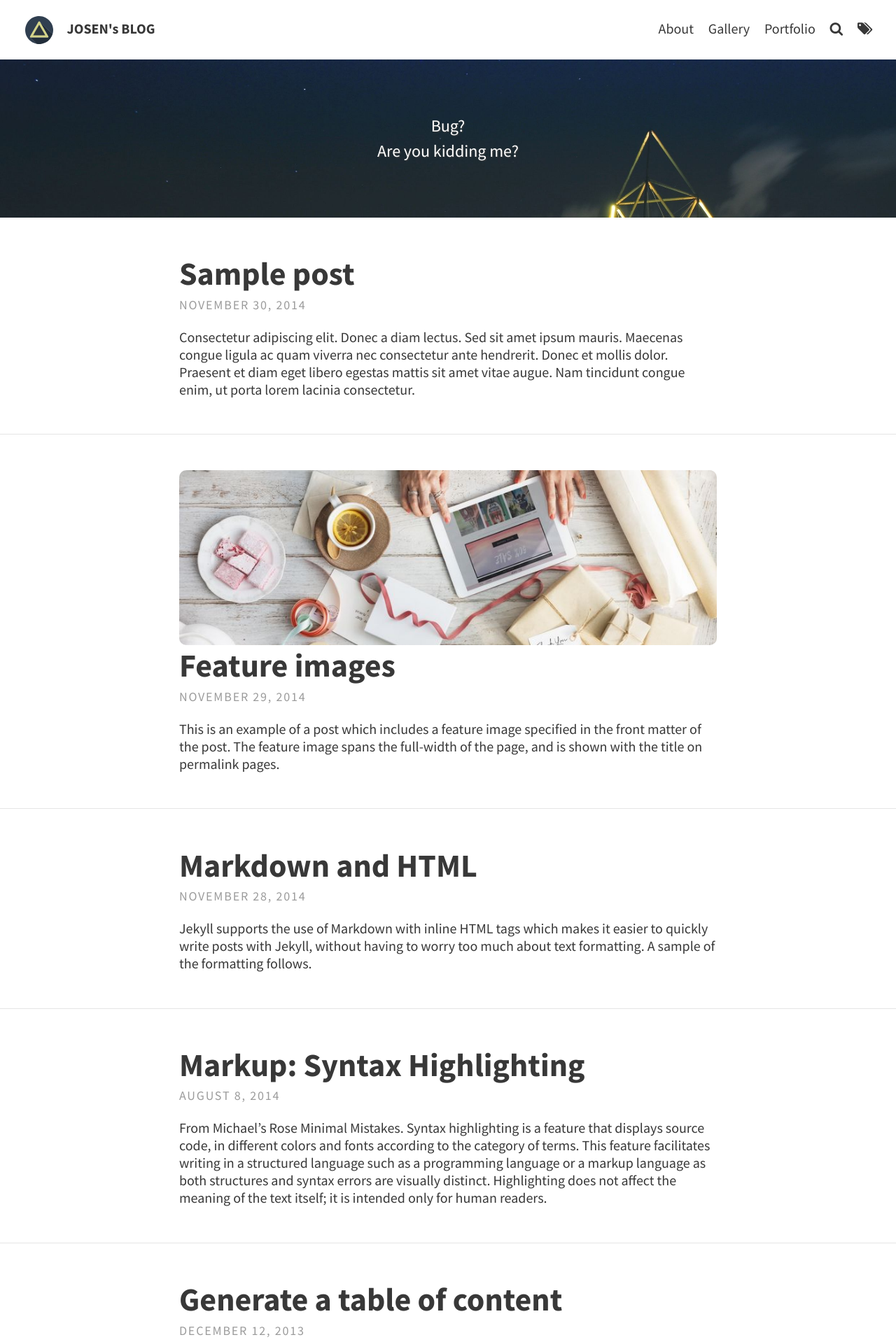
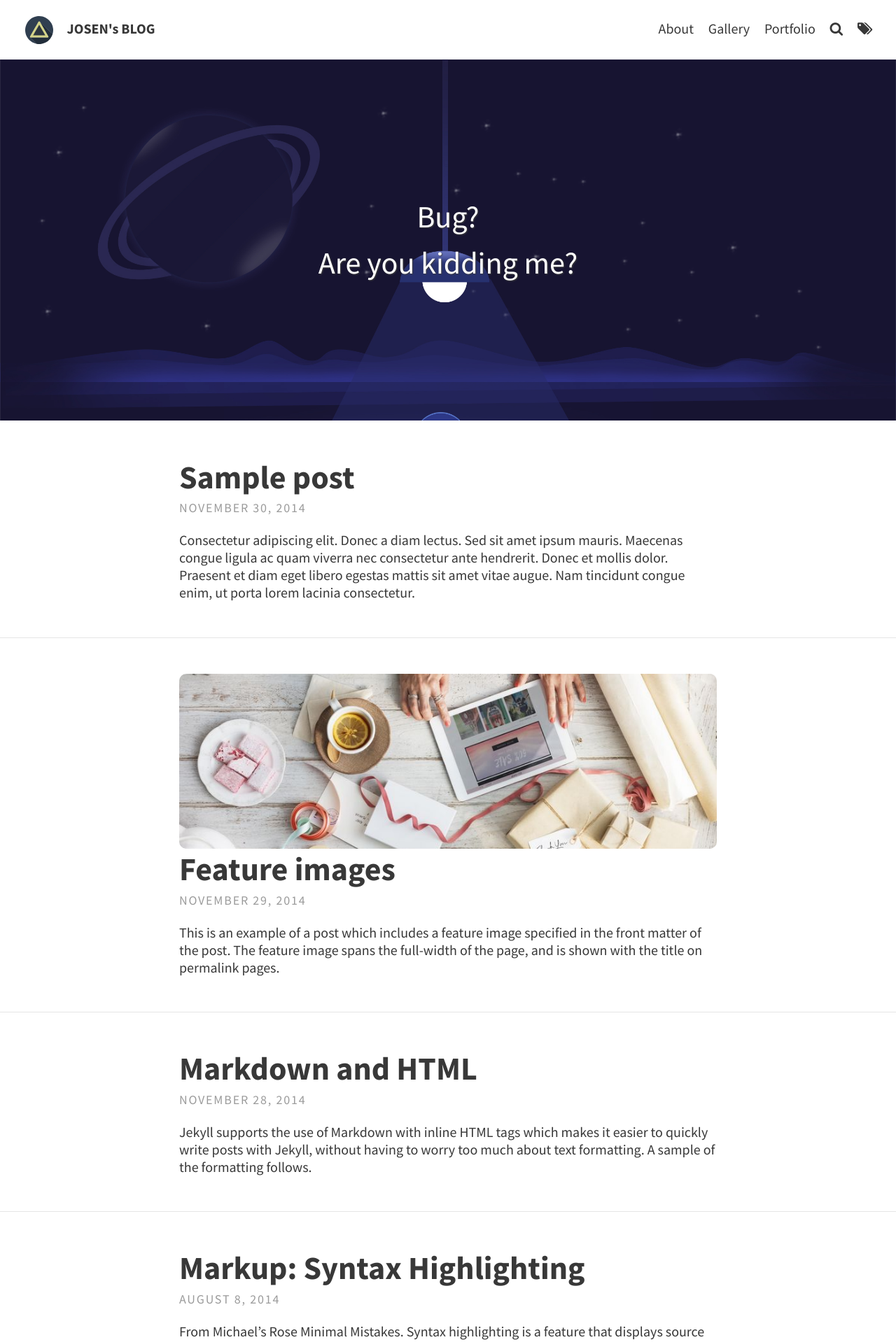
Before and after one commit to qiaoshouliang/blog, a Jekyll site: the page built from index.html, in a window 1280 px wide. Shown: the top 1918 px of the page at 70% size. Built offline with Jekyll 4.4.1, drawn with Linux system fonts in a browser that asks for light colours; the list of posts is cut into pages by our own code.

Commit message:
修改普片

```diff
--- a/_config.yml
+++ b/_config.yml
@@ -16,7 +16,7 @@ theme_settings:
   # Header and footer text
   header_text: > #two or three lines to describe your site
      <p>Bug? <br> Are you kidding me?</p>
-  header_text_feature_image: assets/img/pexels/triangular.jpeg
+  header_text_feature_image: assets/img/pexels/background.jpg
   footer_text: >
    Powered by <a href="https://jekyllrb.com/">Jekyll</a> with <a href="https://github.com/sylhare/Type-on-Strap">Type on Strap</a>
 
--- a/_sass/base/_variables.scss
+++ b/_sass/base/_variables.scss
@@ -6,7 +6,7 @@ $font-size: 1.25em;
 
 // Padding
 $padding-large: 20%;
-$padding-medium: 6%;
+$padding-medium: 15%;
 $padding-small: 4%;
 $padding-x-small: 3%;
 
--- a/_sass/layouts/_index.scss
+++ b/_sass/layouts/_index.scss
@@ -4,7 +4,7 @@
     display: inline-block;
     width: 100%;
     height: 100%;
-    font-size: 1.2em;
+    font-size: 2.2em;
     text-align: center;
     color: $header-desc-text-color;
     background: $header-desc-background-color no-repeat;
```
Also changed, not shown: assets/img/pexels/background.jpg (added).
